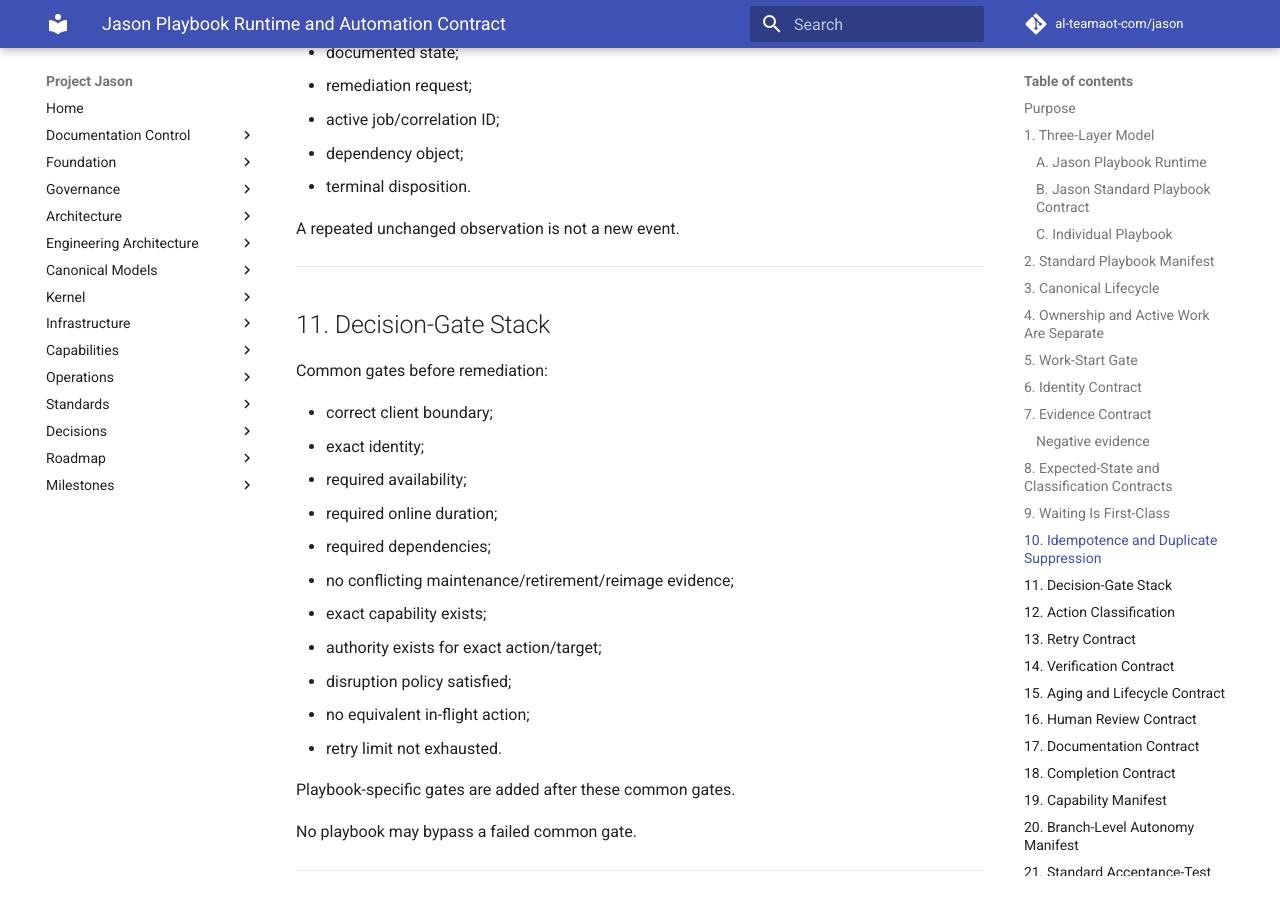
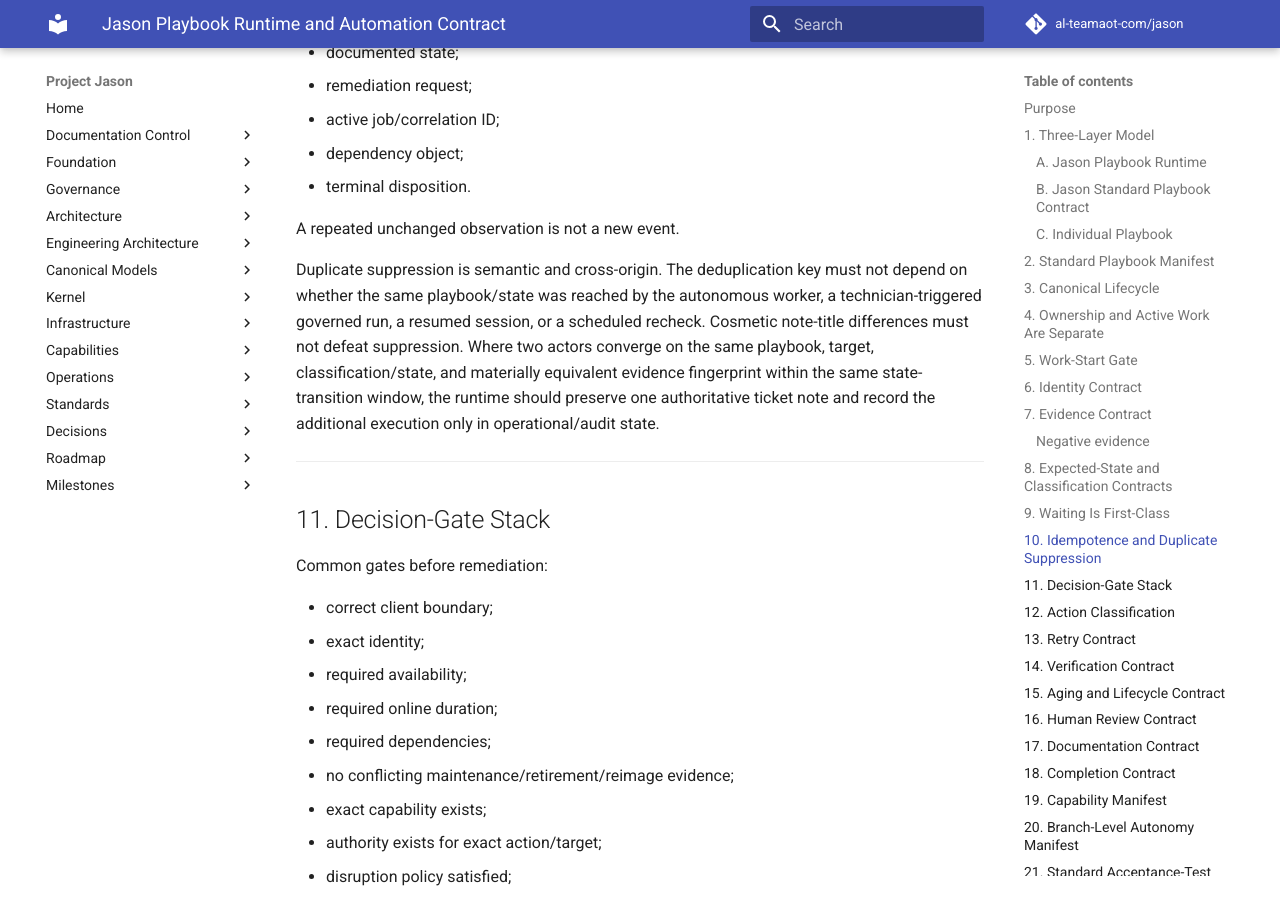
Before and after one commit to al-teamaot-com/jason, an MkDocs documentation site: the page built from docs/playbooks/Jason-Playbook-Runtime-Automation-Contract.md, in a window 1280 px wide and 900 px high, scrolled down 8348 px. Built offline with MkDocs 1.6.1 and Material for MkDocs 9.7.7, drawn with Linux system fonts in a browser that asks for light colours; comment, search, counter and statistics services are not loaded; some of the changed text lies outside the part shown.

Commit message:
Require semantic cross-origin playbook note deduplication

```diff
--- a/docs/playbooks/Jason-Playbook-Runtime-Automation-Contract.md
+++ b/docs/playbooks/Jason-Playbook-Runtime-Automation-Contract.md
@@ -328,6 +328,8 @@ Persist fingerprints for:
 
 A repeated unchanged observation is not a new event.
 
+Duplicate suppression is semantic and cross-origin. The deduplication key must not depend on whether the same playbook/state was reached by the autonomous worker, a technician-triggered governed run, a resumed session, or a scheduled recheck. Cosmetic note-title differences must not defeat suppression. Where two actors converge on the same playbook, target, classification/state, and materially equivalent evidence fingerprint within the same state-transition window, the runtime should preserve one authoritative ticket note and record the additional execution only in operational/audit state.
+
 ---
 
 ## 11. Decision-Gate Stack
@@ -462,6 +464,8 @@ Jason-authored notes use the common layout:
 
 The runtime should generate this structure centrally where possible.
 
+Note classes/titles are canonical per playbook state. Autonomous execution must not create a separate note class merely by adding words such as "Autonomous" when the semantic state is the same. Origin/actor belongs in audit metadata, not in the note's semantic deduplication identity.
+
 Meaningful state transitions are documented.
 
 Unchanged polling is persisted operationally but not repeatedly written to the ticket.
```
